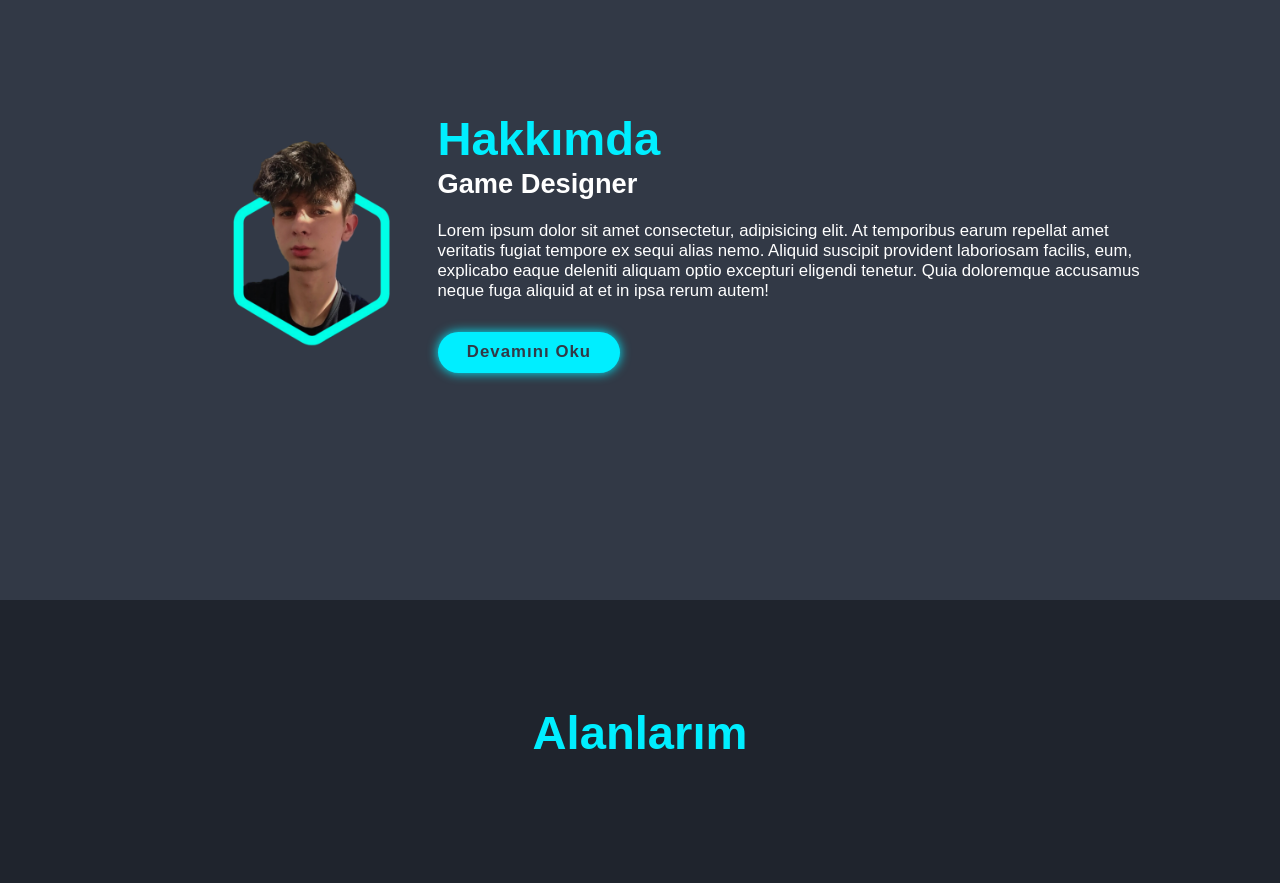
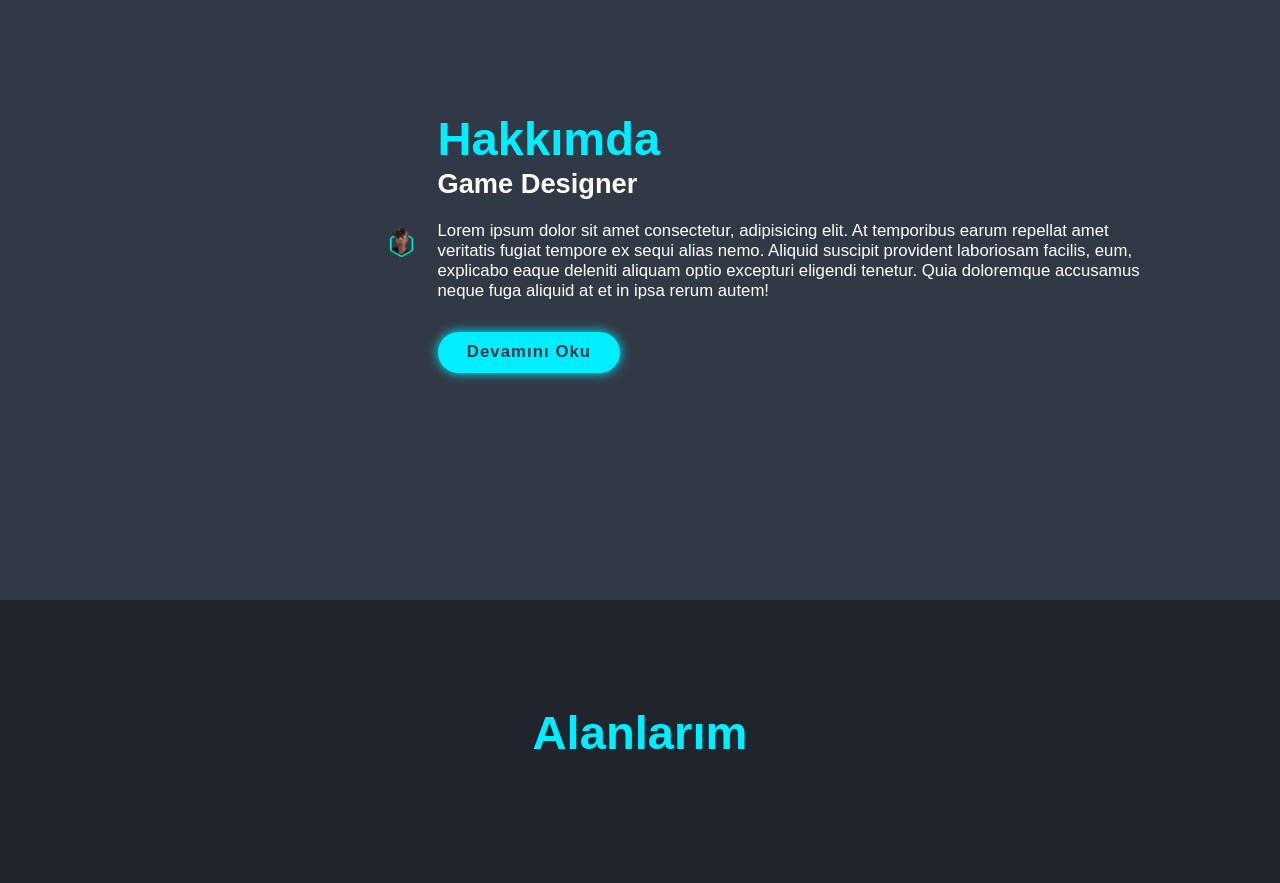
Before and after one commit to tuna-developer/tunahancengiz.github.io, a plain HTML site: page index.html in a window 1280 px wide. Shown: the part 1000-1883 px from the top of the page. Drawn offline with nearby package versions, Linux system fonts and the light colour scheme.

Commit message:
Update style.css

```diff
--- a/style.css
+++ b/style.css
@@ -188,7 +188,7 @@ span{
      display: block;
     margin-left: auto;
     margin-right: 0;
-    max-width: 70%;
+    max-width: 10%;
 
 
 }
```
